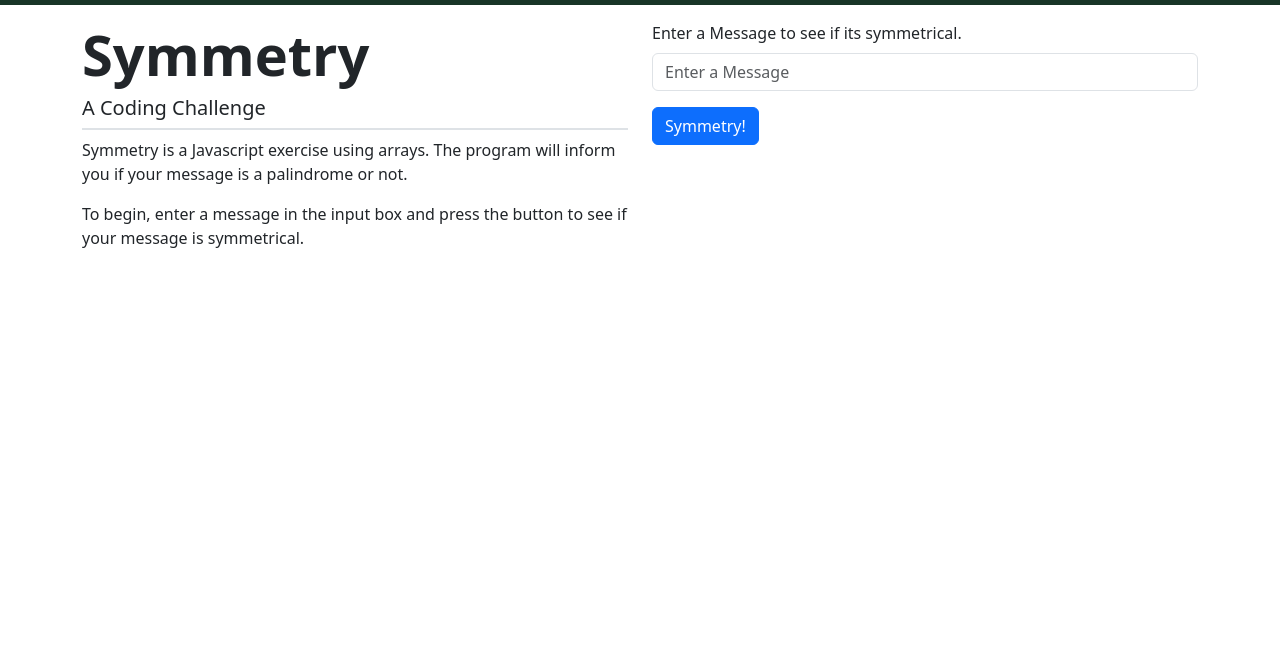
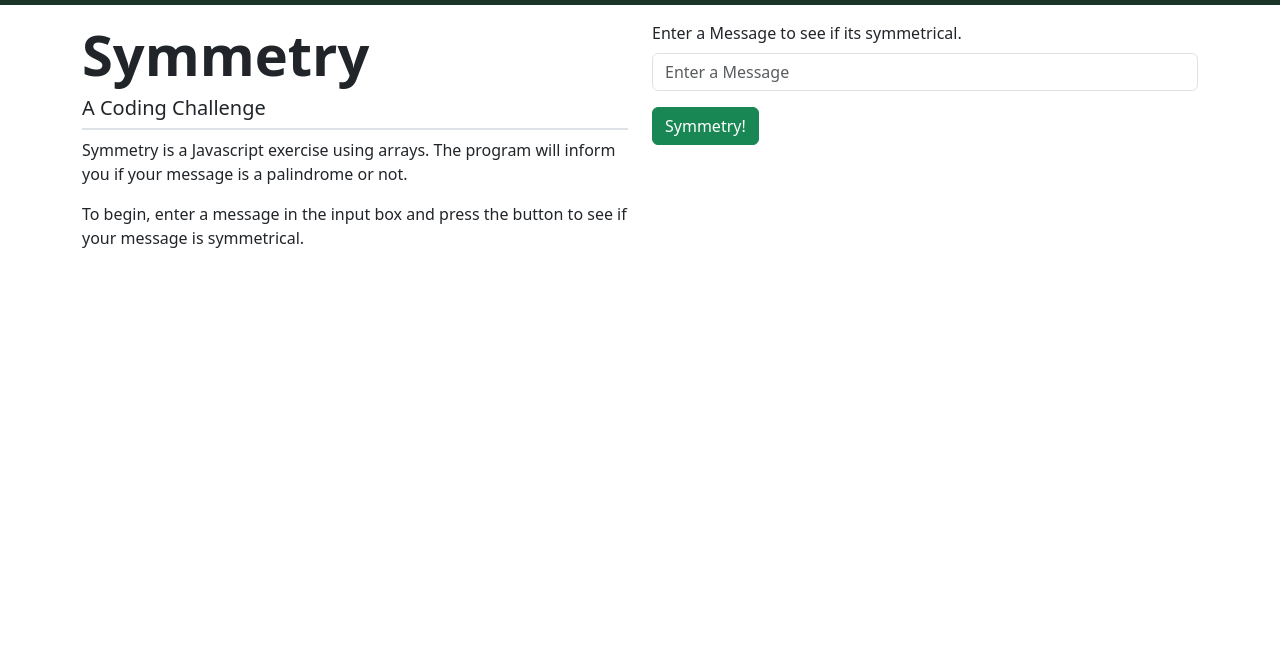
Before and after one commit to Maroswen/Tacocat, a plain HTML site: page app.html in a window 1280 px wide. Shown: the part 53-716 px from the top of the page. Drawn offline with nearby package versions, Linux system fonts and the light colour scheme; some packages are replaced by stand-ins of ours; a script that the page names is missing.

Commit message:
changed button color

```diff
--- a/app.html
+++ b/app.html
@@ -83,7 +83,7 @@
                         placeholder="Enter a Message"
                         id="userInput"/>
 
-                    <button class="my-3 btn btn-primary"
+                    <button class="my-3 btn btn-success"
                         id="btnSubmit"
                         type="button">
                         Symmetry!
```
